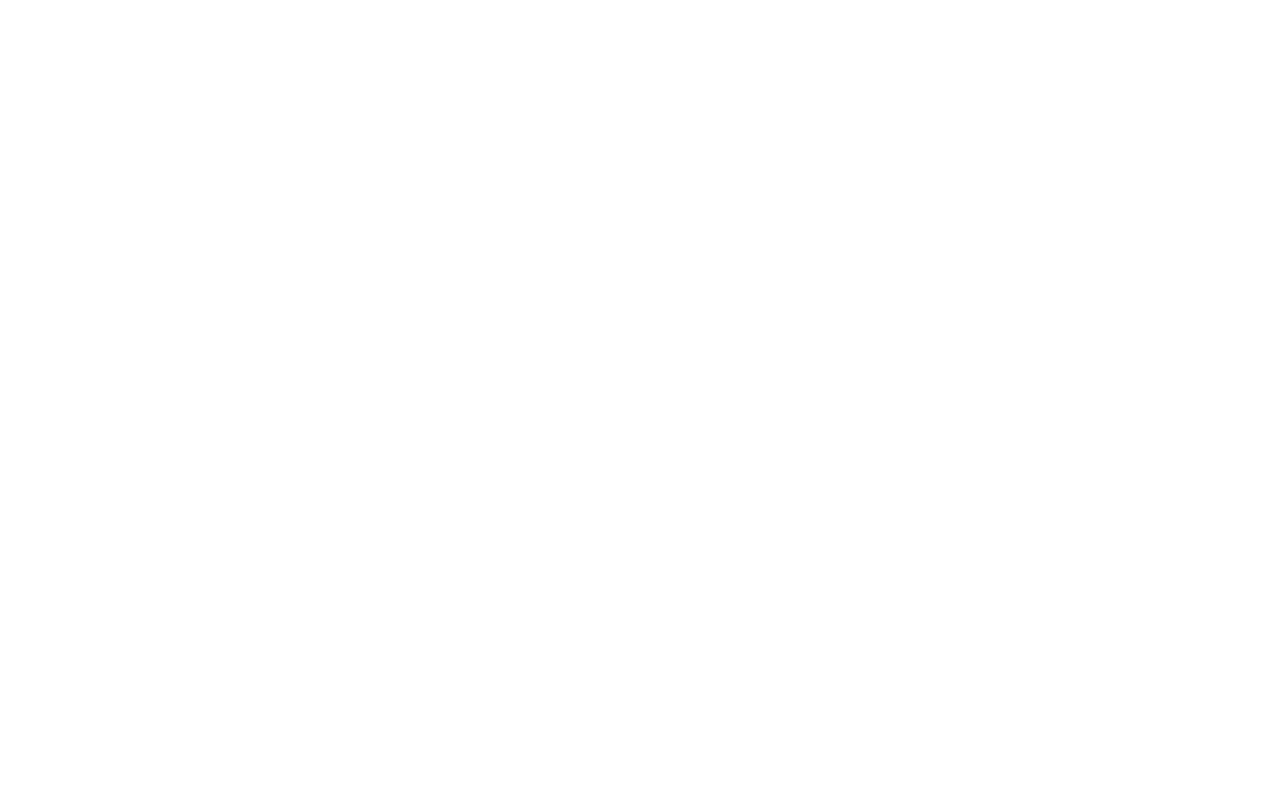
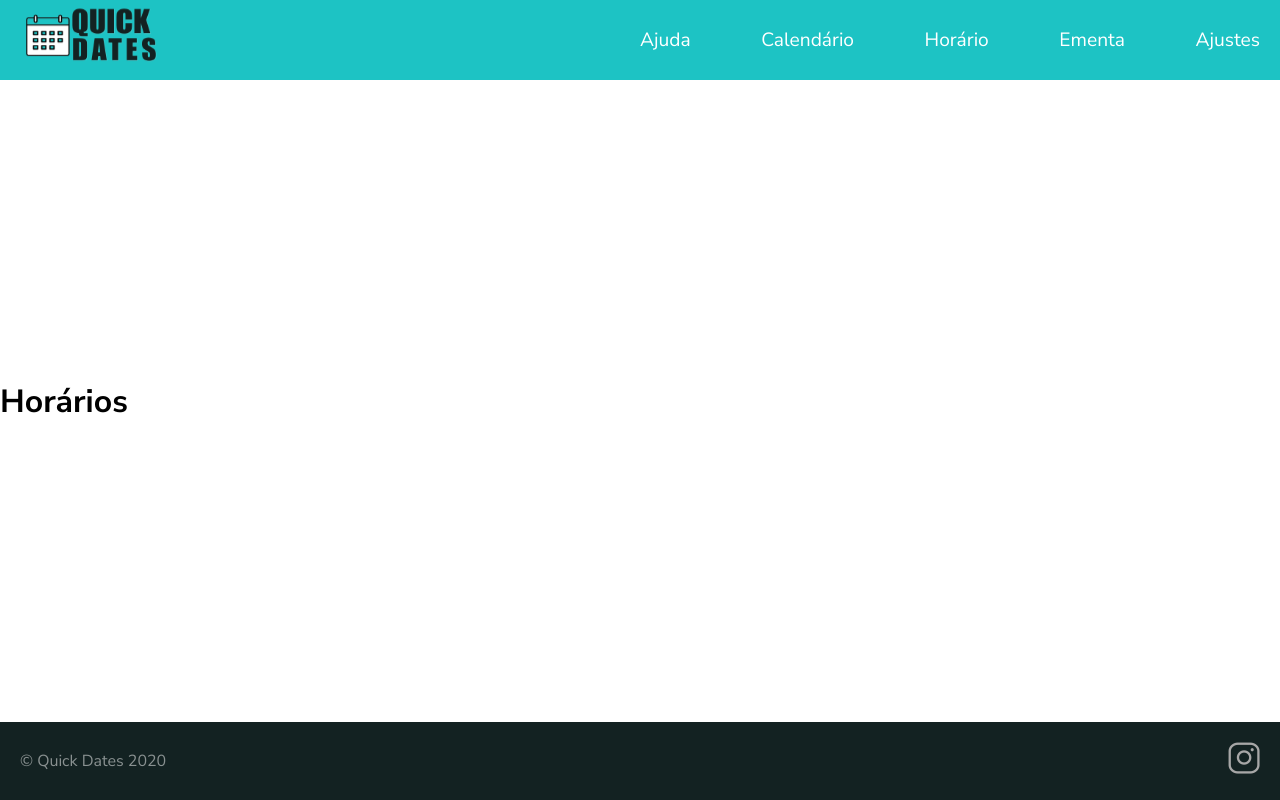
Before and after one commit to Quick-Dates/Quick-Dates-Web, a React (Create React App) app: page /time in a window 1280 px wide. Built offline with nearby package versions, Linux system fonts and the light colour scheme.

Commit message:
Adição da base da página Time(Horário)

```diff
--- /dev/null
+++ b/src/pages/Time/index.tsx
@@ -0,0 +1,18 @@
+import React, { FC } from 'react';
+import Template from '../../components/Template';
+import './styles.css';
+// eslint-disable-next-line import/order
+import Helmet from 'react-helmet';
+
+const Time: FC = () => (
+  <div>
+    <Helmet>
+      <title>Quick Dates | Time</title>
+    </Helmet>
+    <Template isStudent>
+      <h1 className="title">Horários</h1>
+    </Template>
+  </div>
+);
+
+export default Time;
--- a/src/routes/index.tsx
+++ b/src/routes/index.tsx
@@ -3,12 +3,14 @@ import { Route, Switch } from 'react-router-dom';
 import ActivitiesList from '../pages/ActivitiesList';
 import Help from '../pages/Help';
 import Login from '../pages/Login';
+import Time from '../pages/Time';
 
 const Routes: FC = () => (
   <Switch>
     <Route path="/" exact component={Login} />
     <Route path="/activities" component={ActivitiesList} />
     <Route path="/help" component={Help} />
+    <Route path="/time" component={Time} />
   </Switch>
 );
 
```
Also changed, not shown: src/pages/Time/styles.css (added).
